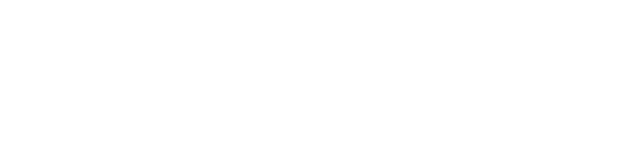
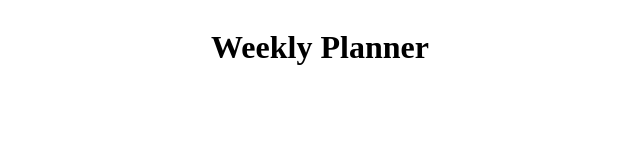
Before and after one commit to Aiden-Peace300/week-planner, a website: page index.html in a window 1280 px wide. Shown: the whole page, without its empty margins (320-960 px from the left). Drawn offline with Linux system fonts and the light colour scheme.

Commit message:
Completed title for weekly planner

```diff
--- a/index.html
+++ b/index.html
@@ -7,6 +7,15 @@
   <link rel="stylesheet" href="styles.css">
 </head>
 <body>
+  <header>
+    <div class="container">
+      <div class="row">
+        <div class="column-full">
+          <h1 id="header-style">Weekly Planner</h1>
+        </div>
+      </div>
+    </div>
+  </header>
   <script src="main.js"></script>
 </body>
 </html>
--- a/styles.css
+++ b/styles.css
@@ -0,0 +1,34 @@
+.container {
+  max-width: 575px;
+  margin: 0 auto;
+  padding: 0 1.5rem;
+}
+
+.row {
+  display: flex;
+  flex-wrap: wrap;
+}
+
+.column-full,
+.column-half {
+  width: 100%;
+}
+
+#header-style {
+  text-align: center;
+}
+
+@media screen and (min-width: 768px) {
+  .container {
+    max-width: 900px;
+  }
+
+  .column-full,
+  .column-half {
+    padding: 0 0.75rem;
+  }
+
+  .column-half {
+    width: 50%;
+  }
+}
```
